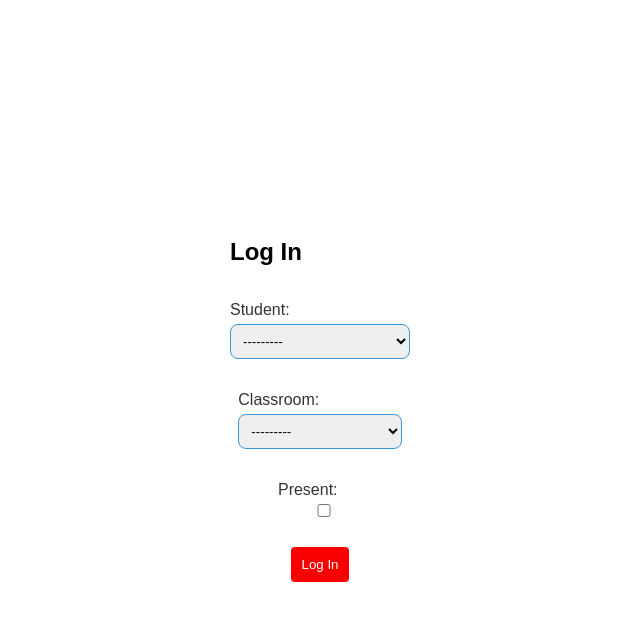
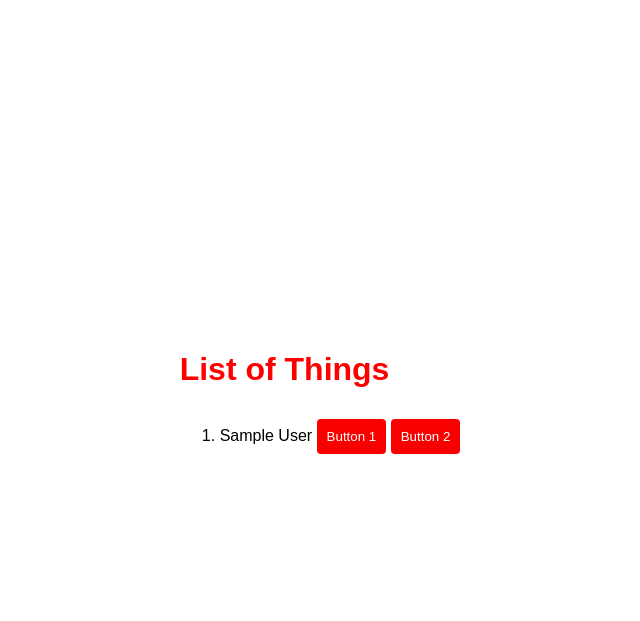
Before and after one commit to jessNzembi/citamProject, a Django app: template templates/add_attendance.html in a window 1280 px wide. Shown: the top 621 px of the page, without its empty margins (320-960 px from the left). Run offline with Django 4.2, Linux system fonts and the light colour scheme; the template is opened without the code that fills it: values that come from a table or form of the project are taken from there, others are empty; tables that the repository leaves empty hold one stand-in row (values such as "Sample post"); parts of the project's set-up code (start-up, migrations or seed data) failed here and were passed over.

Commit message:
addedd html files

```diff
--- a/templates/add_attendance.html
+++ b/templates/add_attendance.html
@@ -3,10 +3,47 @@
 {% block title %}Add Attendance{% endblock title %}
 
 {% block content %}
-<h2>Log In</h2>
-<form method="post">
-    {% csrf_token %}
-    {{ form.as_p }}
-    <button type="submit">Log In</button>
-</form>
+<!-- templates/your_app/your_html_page.html -->
+<!DOCTYPE html>
+<html lang="en">
+<head>
+    <meta charset="UTF-8">
+    <meta name="viewport" content="width=device-width, initial-scale=1.0">
+    <title>List of Things</title>
+</head>
+<body>
+
+    <h1>List of Things</h1>
+
+    {% if items %}
+        <ol>
+            {% for item in items %}
+                <li>
+                    {{ item.first_name }} {{" "}}  {{item.last_name}} <!-- Assuming 'name' is the attribute you want to display -->
+
+                    <!-- Add your buttons here -->
+                    <button onclick="handleButton1('{{ item.id }}')">Button 1</button>
+                    <button onclick="handleButton2('{{ item.id }}')">Button 2</button>
+                </li>
+            {% endfor %}
+        </ol>
+    {% else %}
+        <p>No items available.</p>
+    {% endif %}
+
+    <script>
+        function handleButton1(itemId) {
+            // Add your logic for Button 1
+            alert("Button 1 clicked for item with ID: " + itemId);
+        }
+
+        function handleButton2(itemId) {
+            // Add your logic for Button 2
+            alert("Button 2 clicked for item with ID: " + itemId);
+        }
+    </script>
+
+</body>
+</html>
+
 {% endblock content%}
--- a/templates/add_classroom.html
+++ b/templates/add_classroom.html
@@ -1,11 +1,12 @@
 <!-- add_classroom.html -->
-
+{% load static %}
 <!DOCTYPE html>
 <html lang="en">
 <head>
     <meta charset="UTF-8">
     <meta name="viewport" content="width=device-width, initial-scale=1.0">
     <title>Add Classroom</title>
+    <link rel="stylesheet" type="text/css" href="{% static 'css/styles.css' %}">
 </head>
 <body>
 
--- a/templates/teacher_dash.html
+++ b/templates/teacher_dash.html
@@ -47,10 +47,12 @@
 </head>
 <body>
 
-  <h1>Welcome, Teacher {{ teacher.first_name }}!</h1>
+  <h1>Welcome, Teacher {{ CustomUser.first_name }}!</h1>
 
   <div>
     <h2>Dashboard</h2>
+    <button onclick="location.href='{% url 'add_parents' %}'"> Add Parent</button>
+    <button onclick="location.href='{% url 'add_students' %}'"> Add Student</button>
     <button onclick="location.href='{% url 'attendance' %}'">Update Attendance</button>
     {% comment %} <button onclick="location.href='{% url 'contact_parent' %}'">Contact Parent</button> {% endcomment %}
     <!-- Add more buttons or features as needed -->
```
Also changed, not shown: templates/admin_dash.html (+4 -4 lines).
